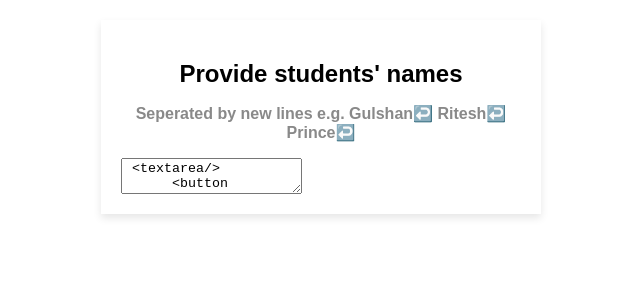
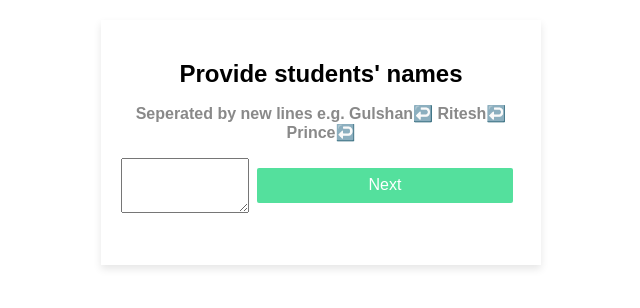
Before and after one commit to Gulshan99d/Mark_MCQ, a plain HTML site: page index.html in a window 1280 px wide. Shown: the whole page, without its empty margins (319-959 px from the left). Drawn offline with Linux system fonts and the light colour scheme.

Commit message:
Update index.html syntax err

```diff
--- a/index.html
+++ b/index.html
@@ -14,7 +14,7 @@
     <h2>Provide students' names</h2>
     <p>Seperated by new lines e.g. Gulshan↩️ Ritesh↩️ Prince↩️</p>
     <div class="inputs">
-      <textarea id="studentInput" placeholder="Enter student names"> <textarea/>
+      <textarea id="studentInput" placeholder="Enter student names"> </textarea>
       <button class="next submit" type="submit">Next</button>
     </div>
     <ul id="studentList"></ul>
```
